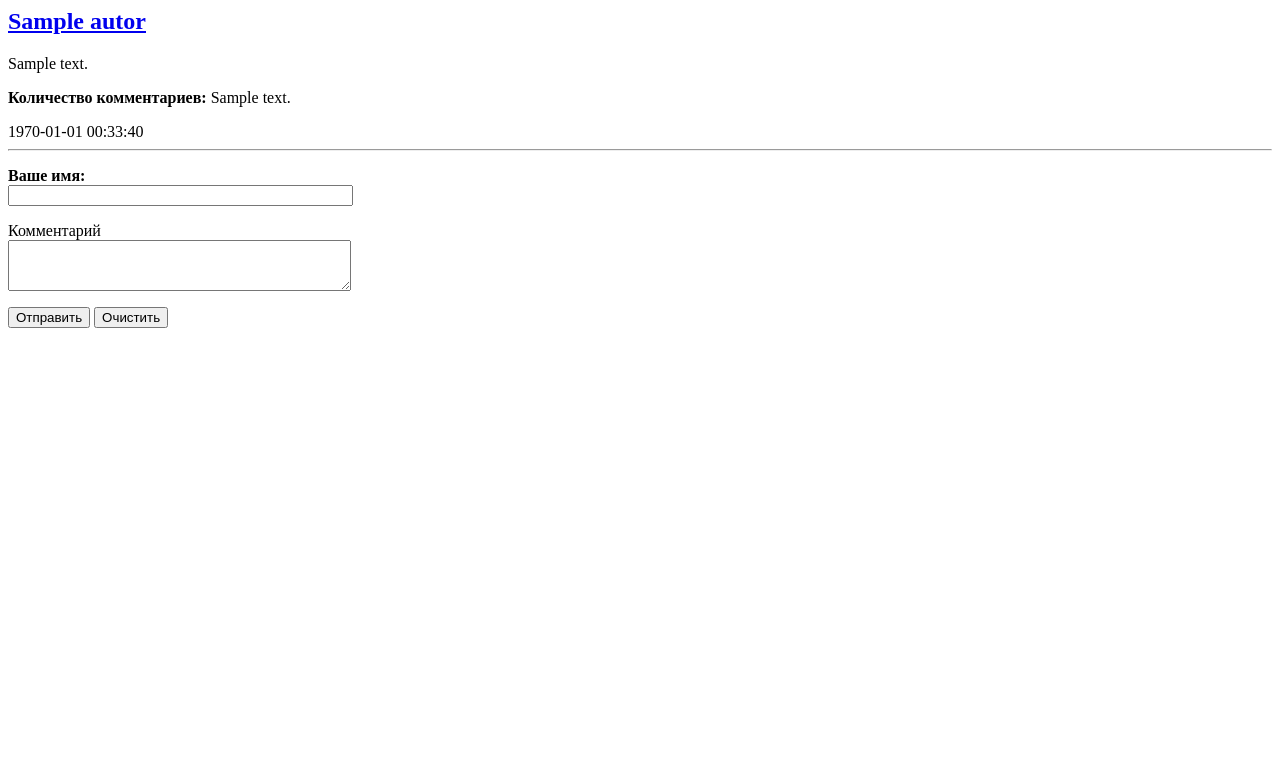
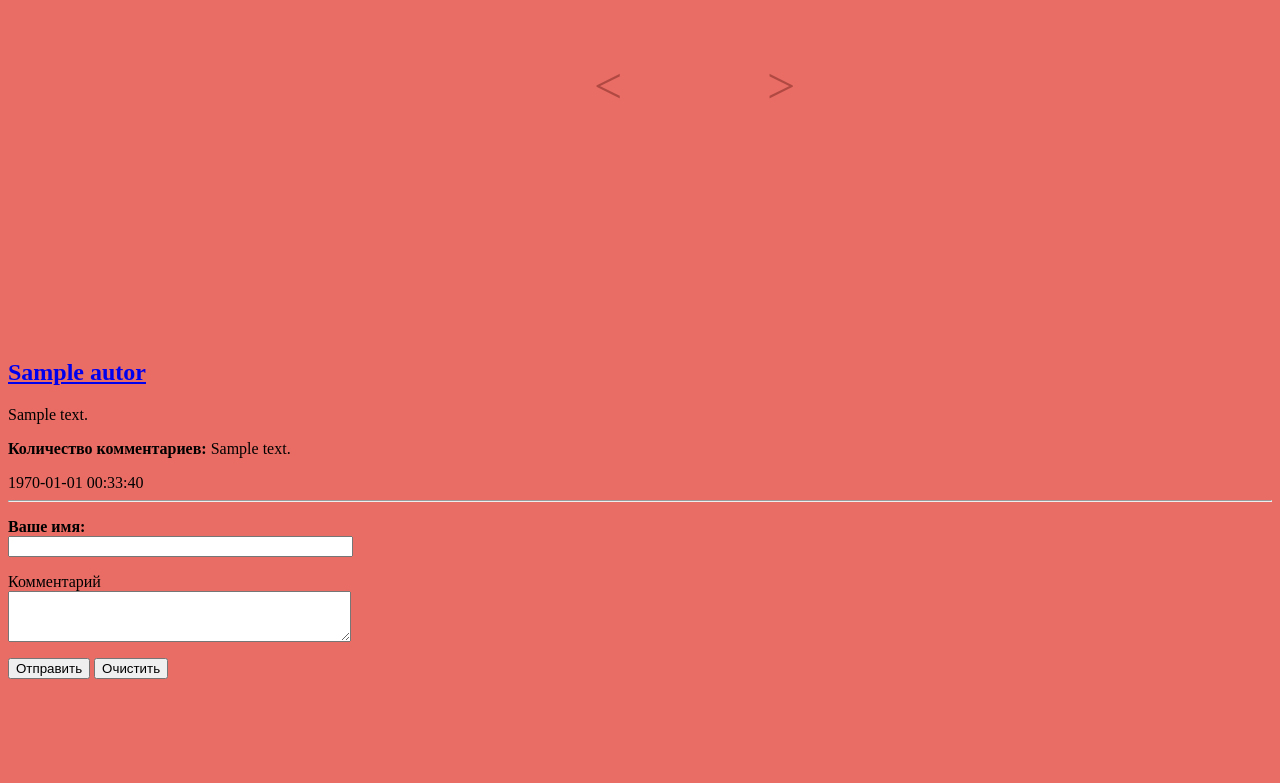
Before and after one commit to AlexanderZaharchuk/for-vjet, a PHP site: template frontend/views/index.php in a window 1280 px wide. Shown: the top 783 px of the page. Run offline with PHP 8.4, Linux system fonts and the light colour scheme; the template is opened without the code that fills it: most values are stand-ins (such as "Sample title", 1, 10 or a date in 2020); some libraries are stand-ins or nearby versions.

Commit message:
Готово

```diff
--- a/core/controllers/Controller.php
+++ b/core/controllers/Controller.php
@@ -28,4 +28,9 @@ class Controller
     {
         header("Location: $url");
     }
+
+    public function actionError()
+    {
+        $this->render('views/error.php');
+    }
 }
--- /dev/null
+++ b/frontend/views/error.php
@@ -0,0 +1 @@
+Что-то пошло не так :( Попробуйте еще раз, пожалуйста.
--- a/frontend/views/index.php
+++ b/frontend/views/index.php
@@ -1,3 +1,36 @@
+<html>
+<head>
+    <meta http-equiv="Content-Type" content="text/html; charset=utf-8">
+    <title>Мини-блог</title>
+    <style>
+        <?php require_once '../web/css/text-slyder.css'; ?>
+    </style>
+</head>
+<body>
+
+    <div id="carousel">
+        <div class="btn-bar">
+            <div id="buttons"><a id="prev" href="#"><</a><a id="next" href="#">></a> </div></div>
+        <div id="slides">
+            <ul>
+                <?php foreach ($topResult as $key => $value): ?>
+                <li class="slide">
+                    <div class="quoteContainer">
+                        <p class="quote-phrase"><span class="quote-marks">"</span>
+                            <?= $value['text'] ?>
+                            <span class="quote-marks">"</span>
+
+                        </p>
+                    </div>
+                    <div class="authorContainer">
+                        <p class="quote-author"><?= $value['autor'] ?></p>
+                    </div>
+                </li>
+                <?php endforeach; ?>
+            </ul>
+        </div>
+    </div>
+
     <?php foreach ($records as $key => $value): ?>
         <article>
             <header>
@@ -18,3 +51,10 @@
         <p><input type="submit" value="Отправить">
             <input type="reset" value="Очистить"></p>
     </form>
+
+    <script src="https://ajax.googleapis.com/ajax/libs/jquery/3.1.1/jquery.min.js"></script>
+    <script>
+        <?php require_once '../web/js/text-slyder.js'; ?>
+    </script>
+</body>
+</html>
--- /dev/null
+++ b/frontend/web/css/text-slyder.css
@@ -0,0 +1,102 @@
+body{
+    background:#E96D65;
+}
+
+#carousel {
+    position: relative;
+    width:60%;
+    margin:0 auto;
+}
+
+#slides {
+    overflow: hidden;
+    position: relative;
+    width: 100%;
+    height: 250px;
+}
+
+#slides ul {
+    list-style: none;
+    width:100%;
+    height:250px;
+    margin: 0;
+    padding: 0;
+    position: relative;
+}
+
+#slides li {
+    width:100%;
+    height:250px;
+    float:left;
+    text-align: center;
+    position: relative;
+    font-family:lato, sans-serif;
+}
+/* Styling for prev and next buttons */
+.btn-bar{
+    width:60%;
+    margin:0 auto;
+    display:block;
+    position:relative;
+    top:40px;
+}
+
+#buttons {
+    padding:0 0 5px 0;
+    float:right;
+}
+
+#buttons a {
+    text-align:center;
+    display:block;
+    font-size:50px;
+    float:left;
+    outline:0;
+    margin:0 60px;
+    color:#b14943;
+    text-decoration:none;
+    display:block;
+    padding:9px;
+    width:35px;
+}
+
+a#prev:hover, a#next:hover {
+    color:#FFF;
+    text-shadow:.5px 0px #b14943;
+}
+
+.quote-phrase, .quote-author {
+    font-family:sans-serif;
+    font-weight:300;
+    display: table-cell;
+    vertical-align: middle;
+    padding: 5px 20px;
+    font-family:'Lato', Calibri, Arial, sans-serif;
+}
+
+.quote-phrase {
+    height: 200px;
+    font-size:24px;
+    color:#FFF;
+    font-style:italic;
+    text-shadow:.5px 0px #b14943;
+}
+
+.quote-marks {
+    font-size:30px;
+    padding:0 3px 3px;
+    position:inherit;
+}
+
+.quote-author {
+    font-style:normal;
+    font-size:20px;
+    color:#b14943;
+    font-weight:400;
+    height: 30px;
+}
+
+.quoteContainer, .authorContainer {
+    display: table;
+    width: 100%;
+}
--- /dev/null
+++ b/frontend/web/js/text-slyder.js
@@ -0,0 +1,71 @@
+$(document).ready(function () {
+    //rotation speed and timer
+    var speed = 5000;
+
+    var run = setInterval(rotate, speed);
+    var slides = $('.slide');
+    var container = $('#slides ul');
+    var elm = container.find(':first-child').prop("tagName");
+    var item_width = container.width();
+    var previous = 'prev'; //id of previous button
+    var next = 'next'; //id of next button
+    slides.width(item_width); //set the slides to the correct pixel width
+    container.parent().width(item_width);
+    container.width(slides.length * item_width); //set the slides container to the correct total width
+    container.find(elm + ':first').before(container.find(elm + ':last'));
+    resetSlides();
+
+
+    //if user clicked on prev button
+
+    $('#buttons a').click(function (e) {
+        //slide the item
+
+        if (container.is(':animated')) {
+            return false;
+        }
+        if (e.target.id == previous) {
+            container.stop().animate({
+                'left': 0
+            }, 1500, function () {
+                container.find(elm + ':first').before(container.find(elm + ':last'));
+                resetSlides();
+            });
+        }
+
+        if (e.target.id == next) {
+            container.stop().animate({
+                'left': item_width * -2
+            }, 1500, function () {
+                container.find(elm + ':last').after(container.find(elm + ':first'));
+                resetSlides();
+            });
+        }
+
+        //cancel the link behavior
+        return false;
+
+    });
+
+    //if mouse hover, pause the auto rotation, otherwise rotate it
+    container.parent().mouseenter(function () {
+        clearInterval(run);
+    }).mouseleave(function () {
+        run = setInterval(rotate, speed);
+    });
+
+
+    function resetSlides() {
+        //and adjust the container so current is in the frame
+        container.css({
+            'left': -1 * item_width
+        });
+    }
+
+});
+//a simple function to click next link
+//a timer will call this function, and the rotation will begin
+
+function rotate() {
+    $('#next').click();
+}
```
Also changed, not shown: frontend/controllers/DefaultController.php (+23 -9 lines), frontend/controllers/ReviewsController.php (added, +23 -0 lines), frontend/views/view.php (+41 -7 lines). Lines whose indentation alone changed are shown as unchanged.
